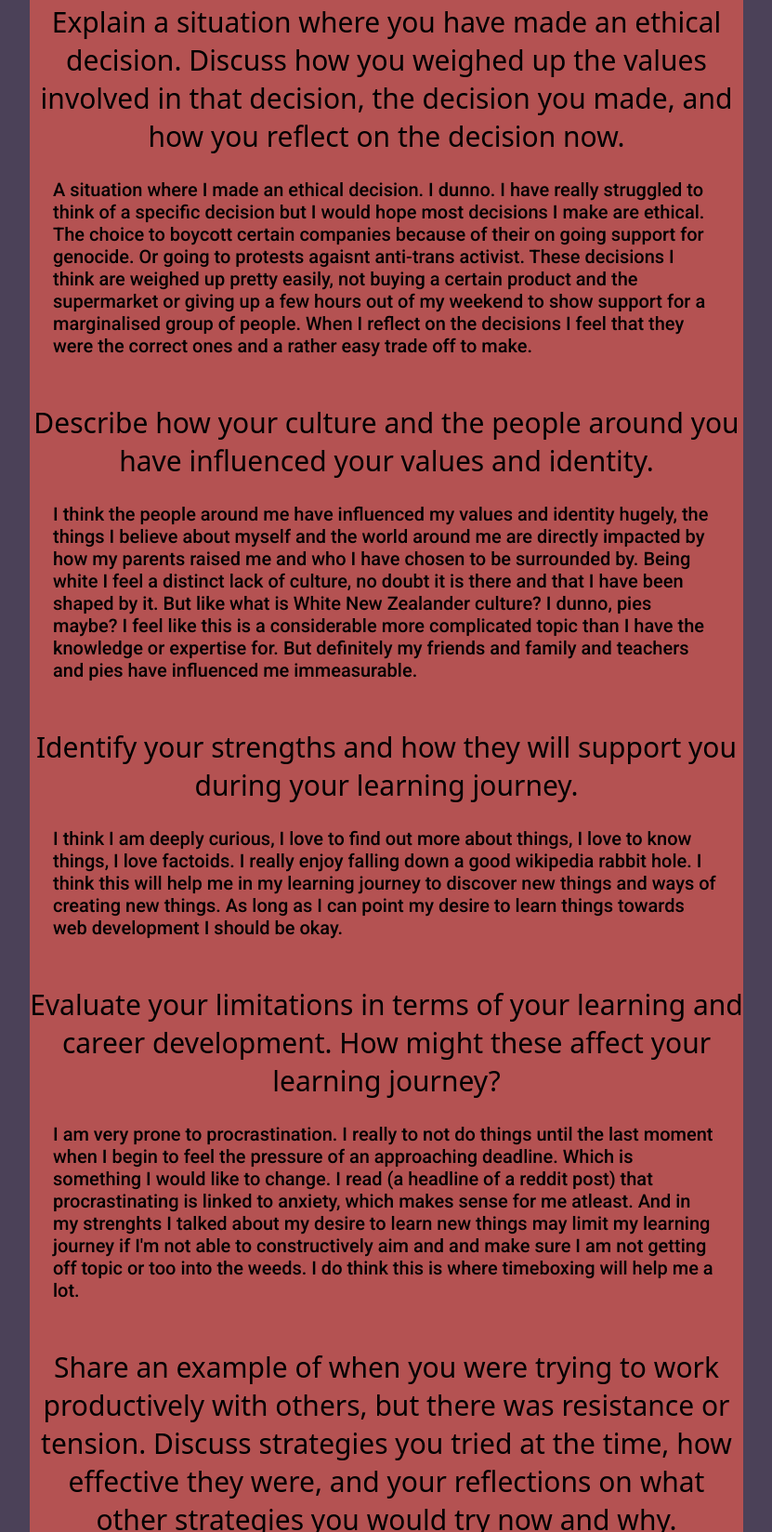
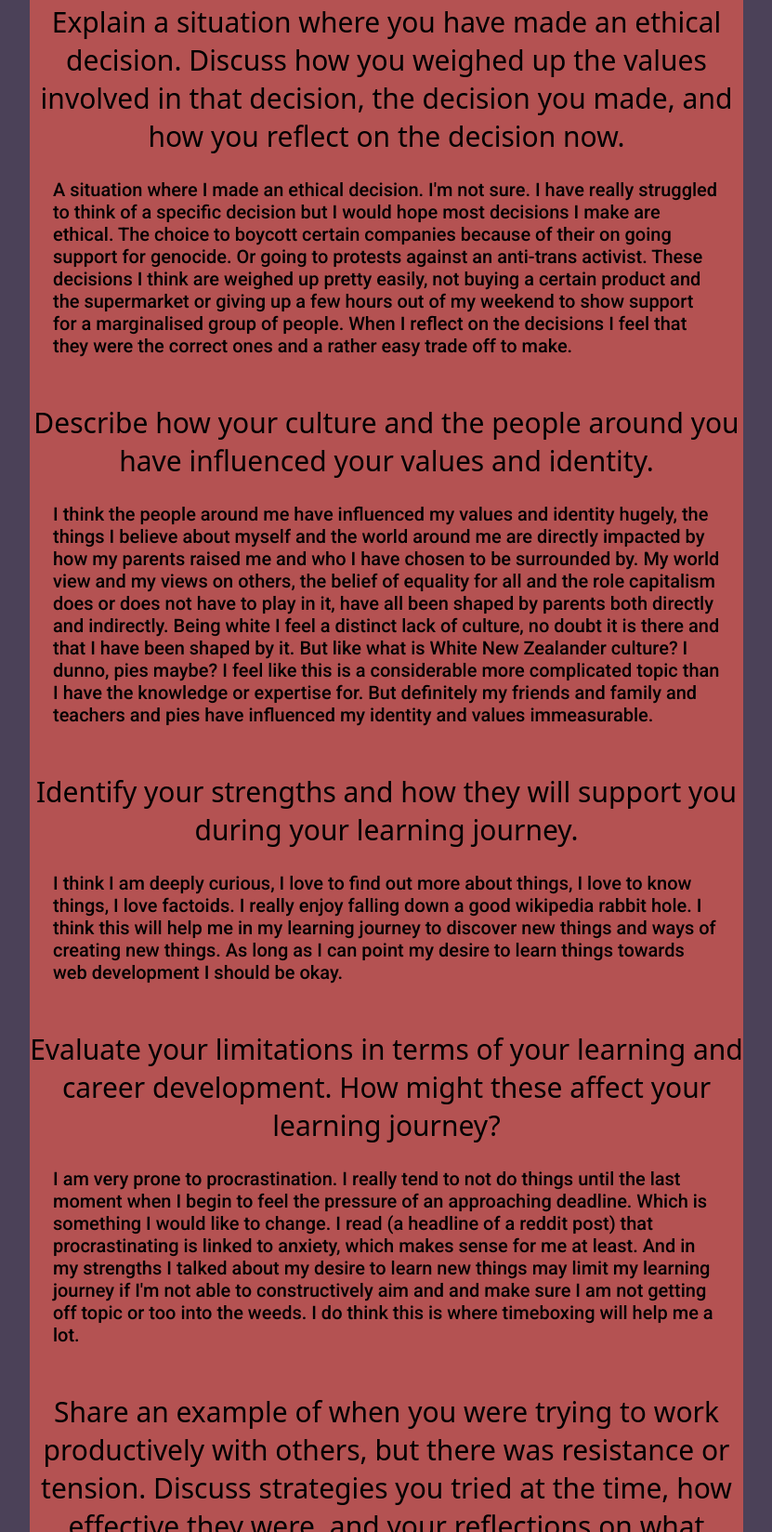
Before and after one commit to patrick-collins-2025/patrick-collins-2025.github.io, a plain HTML site: page blog/identity-values.html in a window 1280 px wide. Shown: the part 375-2023 px from the top of the page at 93% size, without its empty margins (224-1055 px from the left). Drawn offline with Linux system fonts and the light colour scheme; a web font is replaced by a local one.

Commit message:
proof read identity-values and html-css

```diff
--- a/blog/identity-values.html
+++ b/blog/identity-values.html
@@ -39,11 +39,11 @@
           you made, and how you reflect on the decision now.
         </h2>
         <p class="main-content-paragraph">
-          A situation where I made an ethical decision. I dunno. I have really
-          struggled to think of a specific decision but I would hope most
+          A situation where I made an ethical decision. I'm not sure. I have
+          really struggled to think of a specific decision but I would hope most
           decisions I make are ethical. The choice to boycott certain companies
           because of their on going support for genocide. Or going to protests
-          agaisnt anti-trans activist. These decisions I think are weighed up
+          against an anti-trans activist. These decisions I think are weighed up
           pretty easily, not buying a certain product and the supermarket or
           giving up a few hours out of my weekend to show support for a
           marginalised group of people. When I reflect on the decisions I feel
@@ -57,12 +57,15 @@
           I think the people around me have influenced my values and identity
           hugely, the things I believe about myself and the world around me are
           directly impacted by how my parents raised me and who I have chosen to
-          be surrounded by. Being white I feel a distinct lack of culture, no
-          doubt it is there and that I have been shaped by it. But like what is
-          White New Zealander culture? I dunno, pies maybe? I feel like this is
-          a considerable more complicated topic than I have the knowledge or
+          be surrounded by. My world view and my views on others, the belief of
+          equality for all and the role capitalism does or does not have to play
+          in it, have all been shaped by parents both directly and indirectly.
+          Being white I feel a distinct lack of culture, no doubt it is there
+          and that I have been shaped by it. But like what is White New
+          Zealander culture? I dunno, pies maybe? I feel like this is a
+          considerable more complicated topic than I have the knowledge or
           expertise for. But definitely my friends and family and teachers and
-          pies have influenced me immeasurable.
+          pies have influenced my identity and values immeasurable.
         </p>
         <h2 class="title-font">
           Identify your strengths and how they will support you during your
@@ -81,15 +84,15 @@
           development. How might these affect your learning journey?
         </h2>
         <p class="main-content-paragraph">
-          I am very prone to procrastination. I really to not do things until
-          the last moment when I begin to feel the pressure of an approaching
-          deadline. Which is something I would like to change. I read (a
-          headline of a reddit post) that procrastinating is linked to anxiety,
-          which makes sense for me atleast. And in my strenghts I talked about
-          my desire to learn new things may limit my learning journey if I'm not
-          able to constructively aim and and make sure I am not getting off
-          topic or too into the weeds. I do think this is where timeboxing will
-          help me a lot.
+          I am very prone to procrastination. I really tend to not do things
+          until the last moment when I begin to feel the pressure of an
+          approaching deadline. Which is something I would like to change. I
+          read (a headline of a reddit post) that procrastinating is linked to
+          anxiety, which makes sense for me at least. And in my strengths I
+          talked about my desire to learn new things may limit my learning
+          journey if I'm not able to constructively aim and and make sure I am
+          not getting off topic or too into the weeds. I do think this is where
+          timeboxing will help me a lot.
         </p>
         <h2 class="title-font">
           Share an example of when you were trying to work productively with
@@ -102,8 +105,8 @@
           work productively with people everyday. However there can be a lot of
           tension. Tension between people in the kitchen, between chefs needing
           items done to serve food, tension between chefs and dishwashers
-          needing certain plates or utensils cleaned or ready for service.
-          Aswell as tension between the kitchen at large and the other parts of
+          needing certain plates or utensils cleaned or ready for service. As
+          well as tension between the kitchen at large and the other parts of
           the business, management, front of house, customers. Strategies I used
           at the time, especally in more junior roles is to just go with the
           flow. Often I would be told contridictory information from different
```
Also changed, not shown: blog/html-css.html (+16 -16 lines), index.html (+3 -1 lines).
